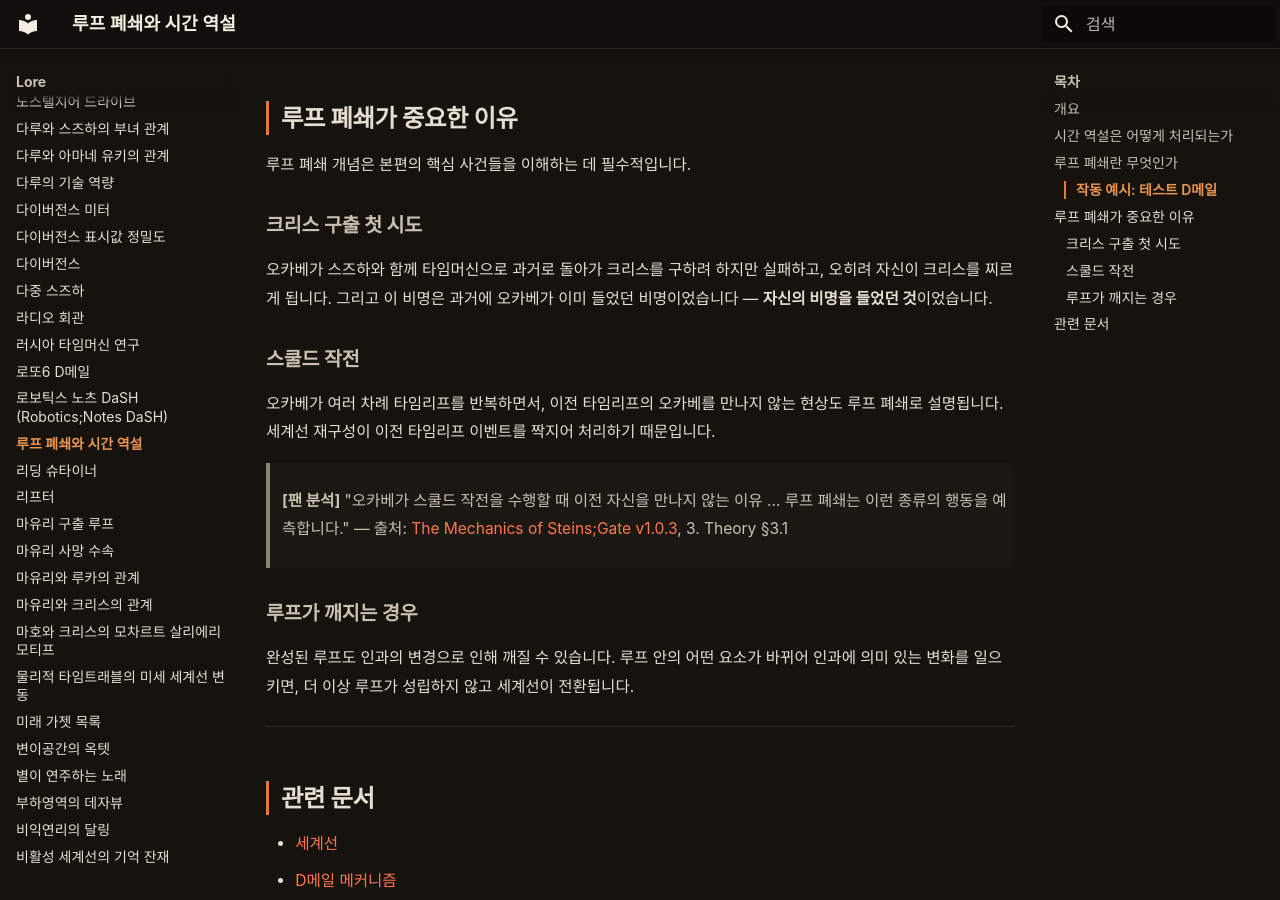
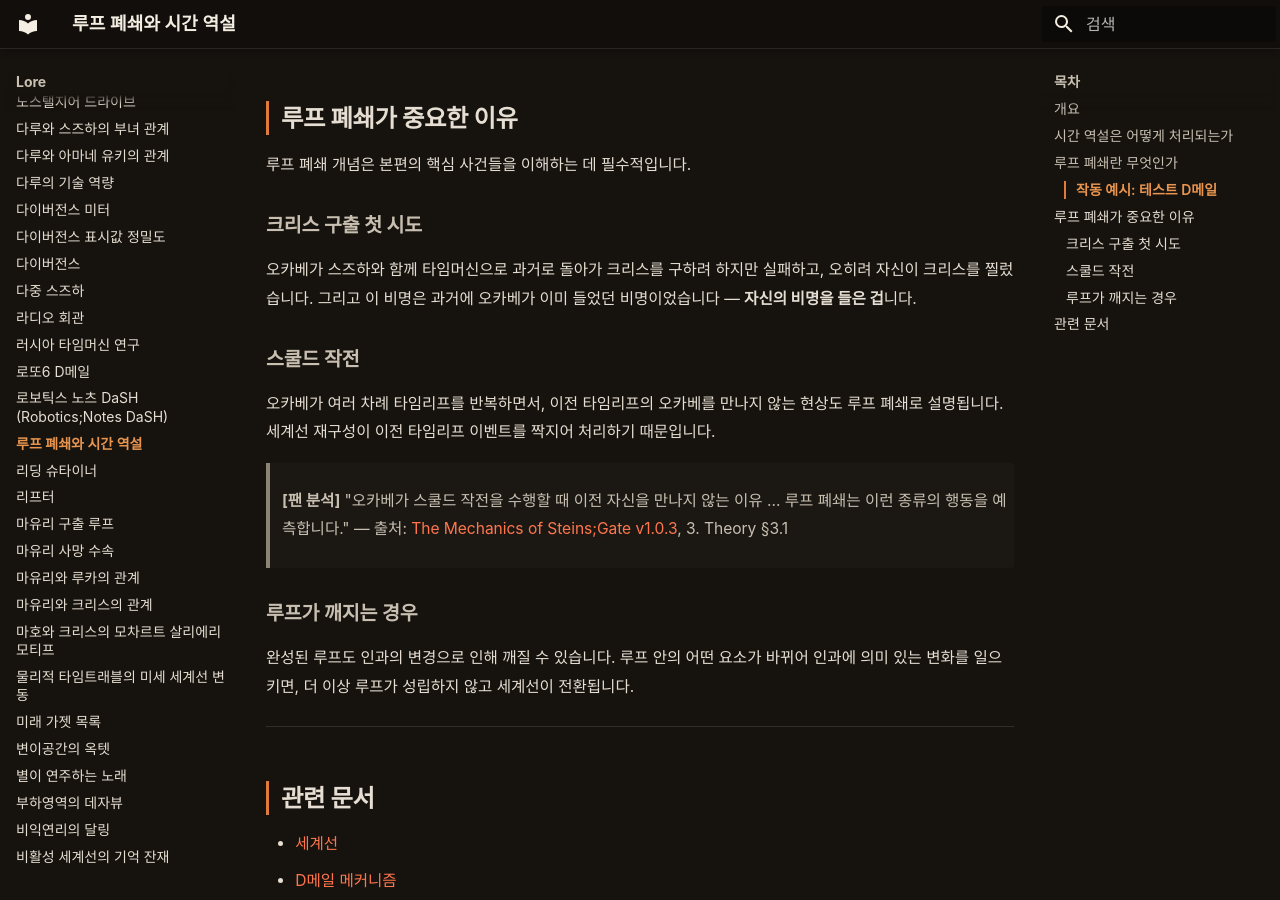
Before and after one commit to sgwiki/sgwiki.github.io, an MkDocs documentation site: the page built from wiki/lore/루프-폐쇄와-시간-역설.md, in a window 1280 px wide and 900 px high, scrolled down 1804 px. Built offline with MkDocs 1.6.1 and Material for MkDocs 9.7.7, drawn with Linux system fonts in a browser that asks for light colours; some web fonts are replaced.

Commit message:
chore(wiki): 루프-폐쇄와-시간-역설 정비 — restructurer ## 인용 출처 섹션 추가 시도→팀장이 빈 섹션은 lore 컨벤션(94/109 파일이 인용 목록 포함)에 어긋나 제거·rewriter no-op(VOCAB·한자·식별자 모두 이미 정합)·humanize 2건(형식명사 종결 '들었던 것이었습니다'→'들은 겁니다' 1·자동화피동 '찌르게 됩니다'→'찔렀습니다' 1)·사실·스포일러(endgame)·인용 블록 4개([공식]·[팬 분석] 태그, 인라인 링크 형태)·고유명사(오카베·스즈하·크리스) 불변·quote_protect pass·fact_guard pass·sanitizer pass·linker pass(내부 7 ok·broken 0)

```diff
--- a/wiki/lore/루프-폐쇄와-시간-역설.md
+++ b/wiki/lore/루프-폐쇄와-시간-역설.md
@@ -55,7 +55,7 @@ description: "슈타인즈 게이트의 시간 여행에서는 시간 역설이
 
 ### 크리스 구출 첫 시도
 
-오카베가 스즈하와 함께 타임머신으로 과거로 돌아가 크리스를 구하려 하지만 실패하고, 오히려 자신이 크리스를 찌르게 됩니다. 그리고 이 비명은 과거에 오카베가 이미 들었던 비명이었습니다 — **자신의 비명을 들었던 것**이었습니다.
+오카베가 스즈하와 함께 타임머신으로 과거로 돌아가 크리스를 구하려 하지만 실패하고, 오히려 자신이 크리스를 찔렀습니다. 그리고 이 비명은 과거에 오카베가 이미 들었던 비명이었습니다 — **자신의 비명을 들은 겁**니다.
 
 ### 스쿨드 작전
 
```
